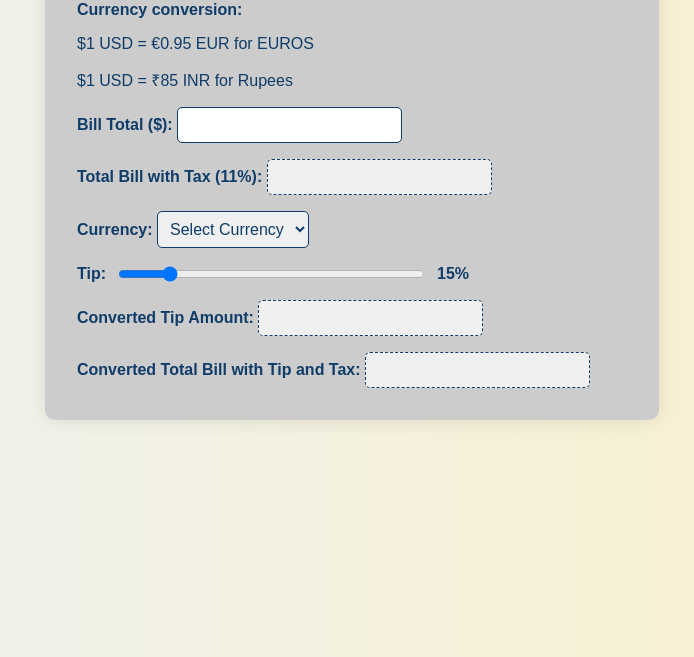
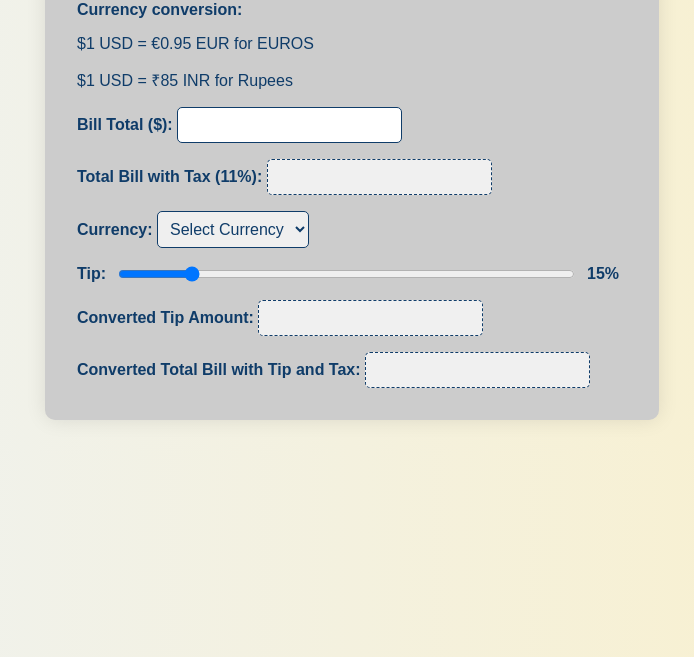
Before and after one commit to jp-2972/jp-2972.github.io, a plain HTML site: page lab5/index.html in a window 1280 px wide. Shown: the part 143-800 px from the top of the page, without its empty margins (288-982 px from the left). Drawn offline with Linux system fonts and the light colour scheme.

Commit message:
Lab5 done

```diff
--- a/lab5/cal.css
+++ b/lab5/cal.css
@@ -55,9 +55,23 @@ input:disabled {
 .slider-container {
   display: flex;
   align-items: center;
-  width: 400px;
+  flex-wrap: wrap;
   gap: 10px;
+  width: 100%;
 }
+
+.slider-container input[type="range"] {
+  flex: 1;
+  min-width: 0;
+}
+
+#tipValue {
+  font-weight: bold;
+  color: #0f3c69;
+  min-width: 40px;
+  white-space: nowrap;
+}
+
 
 #tipValue {
   font-weight: bold;
```
